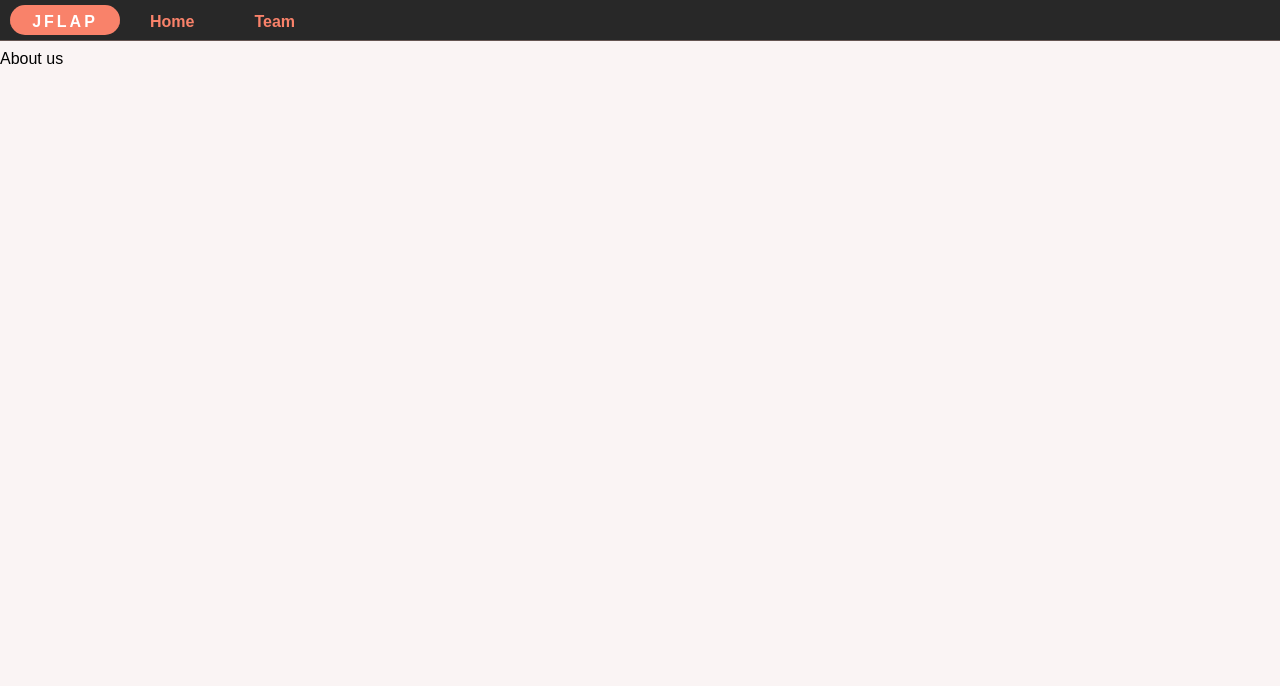
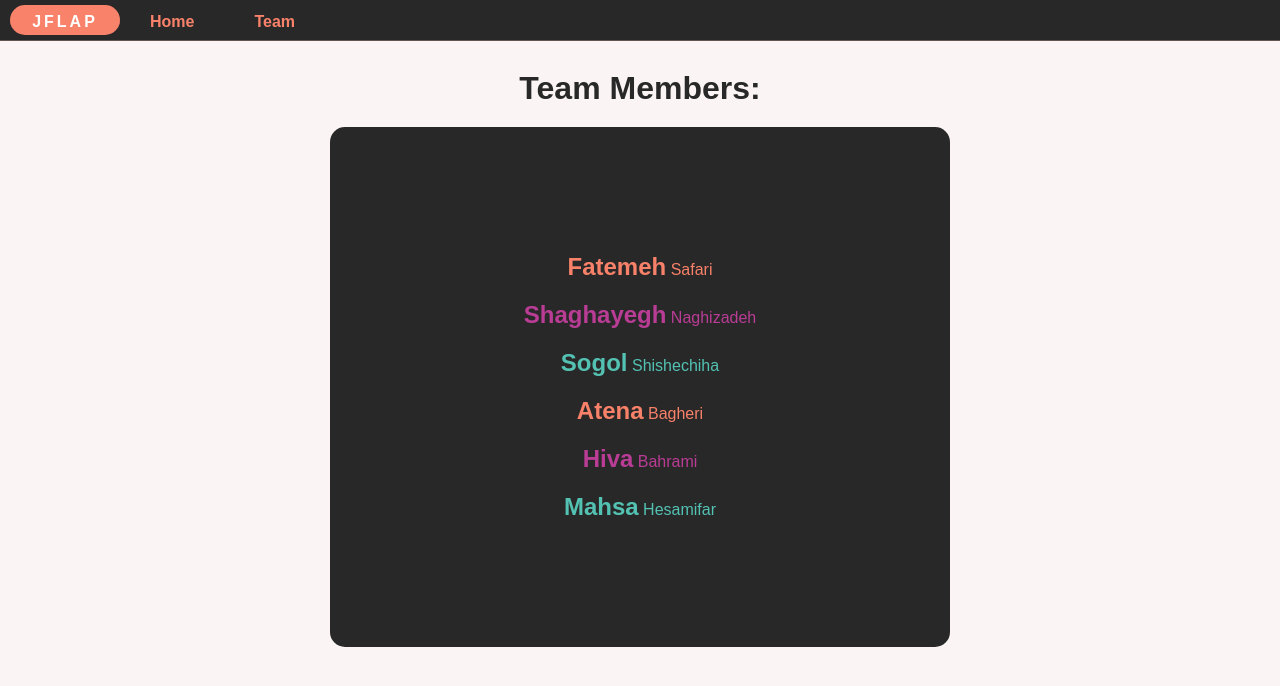
Before and after one commit to MahsaHesamifar/JFLAP-Project, a React (Create React App) app: page /team in a window 1280 px wide. Shown: the top 686 px of the page. Built offline with nearby package versions, Linux system fonts and the light colour scheme.

Commit message:
adding team info + styles

```diff
--- a/src/Components/Team/index.jsx
+++ b/src/Components/Team/index.jsx
@@ -1,8 +1,30 @@
 import React from "react";
 
 const Team = () => {
-  return (<div className="team-container">
-    About us
-  </div>);
+  return (
+    <div className="team-container">
+      <h1>Team Members:</h1>
+      <ul>
+        <li className="orange">
+          <span>Fatemeh</span> Safari
+        </li>
+        <li className="purple">
+          <span>Shaghayegh</span> Naghizadeh
+        </li>
+        <li className="blue">
+          <span>Sogol</span> Shishechiha
+        </li>
+        <li className="orange">
+          <span>Atena</span> Bagheri
+        </li>
+        <li className="purple">
+          <span>Hiva</span> Bahrami
+        </li>
+        <li className="blue">
+          <span>Mahsa</span> Hesamifar
+        </li>
+      </ul>
+    </div>
+  );
 };
 export default Team;
--- a/src/Styles/Responsive.scss
+++ b/src/Styles/Responsive.scss
@@ -31,6 +31,11 @@
       .output-msg {
         width: 80%;
       }
+    }
+  }
+  .team-container {
+    ul {
+      width: 80%;
     }
   }
 }
@@ -115,4 +120,9 @@
       }
     }
   }
+  .team-container {
+    ul {
+      width: 97%;
+    }
+  }
 }
--- a/src/Styles/Team.scss
+++ b/src/Styles/Team.scss
@@ -1,3 +1,42 @@
-.team-container{
-    margin-top: 50px;
+.team-container {
+  margin-top: 50px;
+  padding: 20px;
+  display: flex;
+  flex-direction: column;
+  align-items: center;
+  h1 {
+    color: #282828;
+    text-align: center;
+    margin-bottom: 20px;
+  }
+  ul {
+    background-color: #282828;
+    border-radius: 15px;
+    padding: 50px 0;
+    width: 50%;
+    height: 65vh;
+    list-style: none;
+    display: flex;
+    flex-direction: column;
+    align-items: center;
+    justify-content: center;
+    li {
+      color: #282828;
+      padding: 10px 20px;
+    }
+    span {
+      font-weight: bold;
+      font-size: 1.5rem;
+    }
+  }
+  .blue {
+    color: #53c2b3;
+  }
+  .orange {
+    color: #f88169;
+  }
+  .purple {
+    // color: #672153;
+    color: #b93c95;
+  }
 }
```
